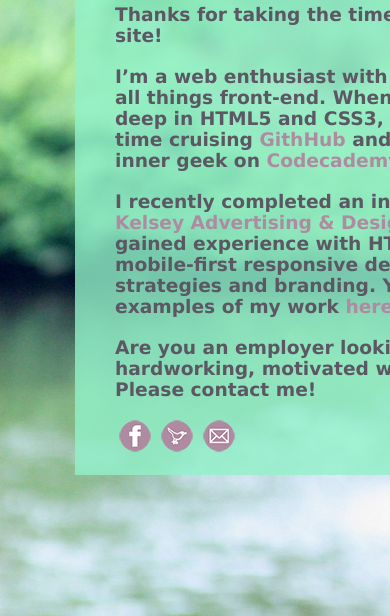
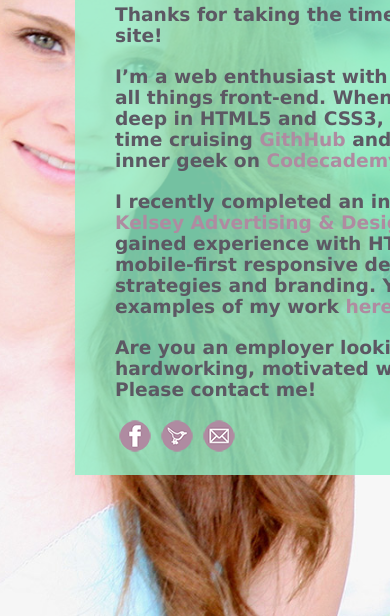
Before and after one commit to mallorystandridge/mallorystandridge.github.com, a plain HTML site: page index.html in a window 390 px wide. Shown: the part 228-844 px from the top of the page. Drawn offline with nearby package versions, Linux system fonts and the light colour scheme.

Commit message:
background media query

```diff
--- a/stylesheets/style.css
+++ b/stylesheets/style.css
@@ -121,3 +121,9 @@ ul li{
 	height: 32px;
 	width: 32px;
 }
+
+@media (max-width: 480px){
+	body{
+		background-position:right;
+	}
+}
```
